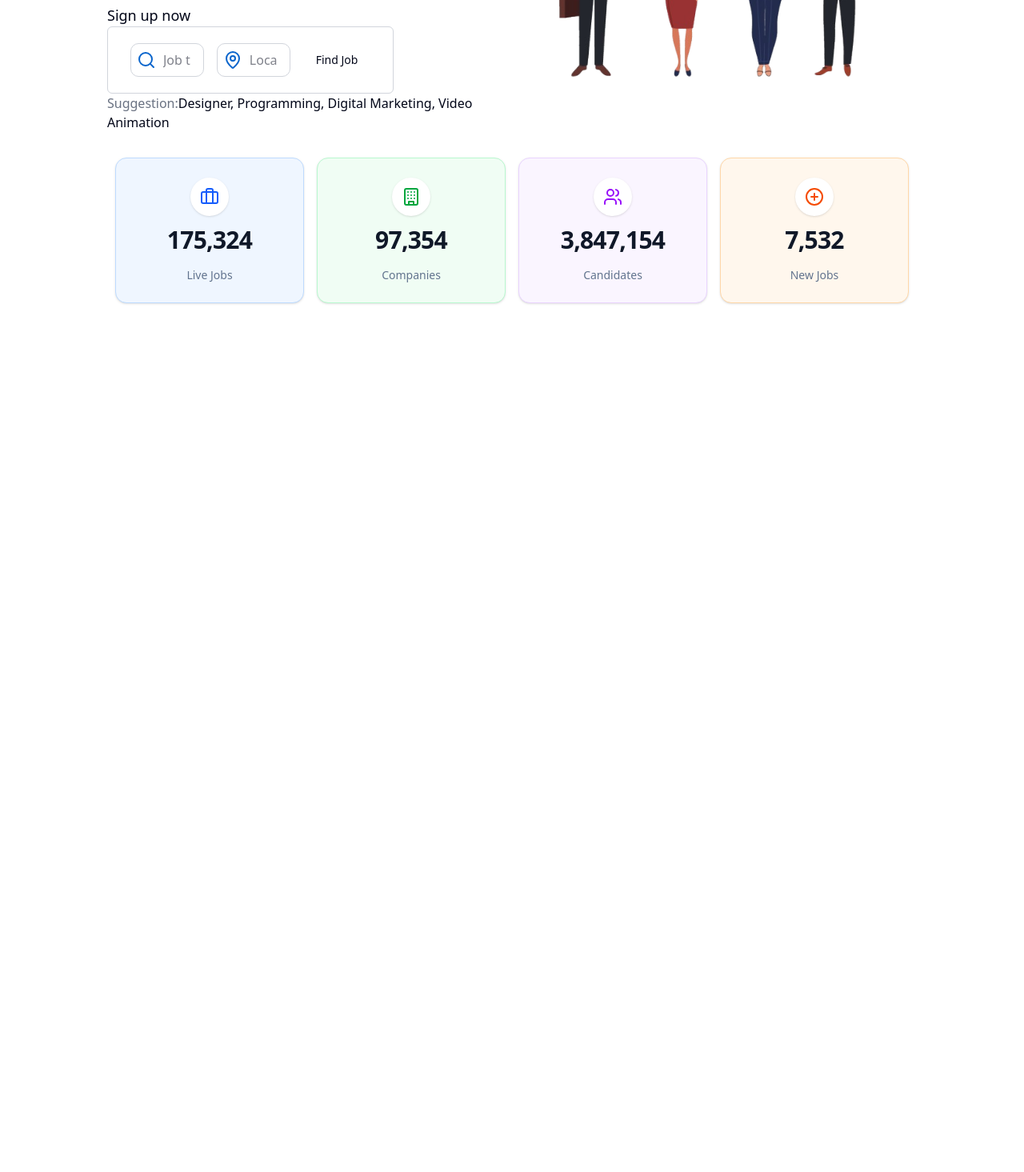
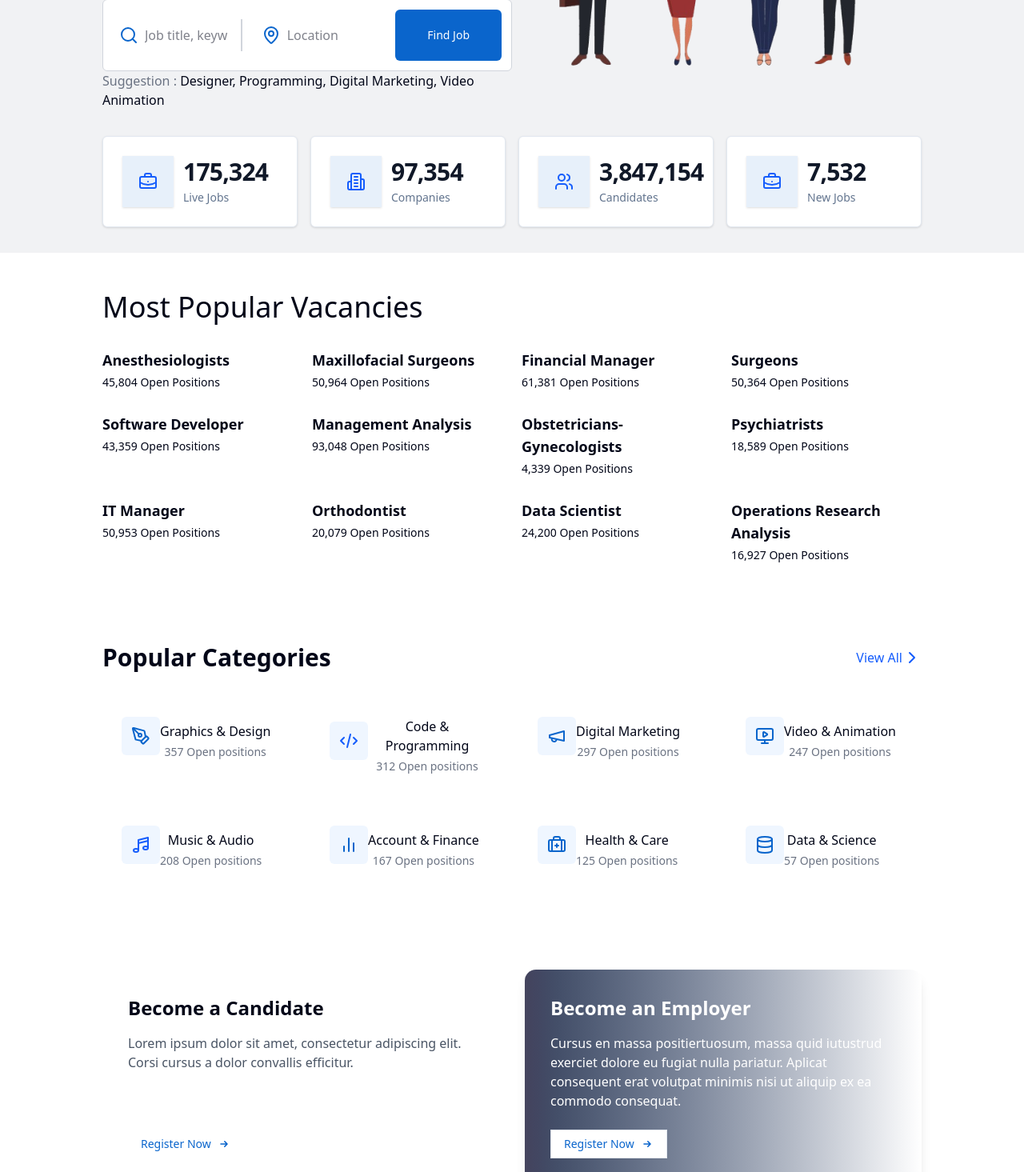
Before and after one commit to saintdannyyy/GiGPluG, a Next.js app: page / in a window 1280 px wide. Shown: the part 380-1845 px from the top of the page at 80% size. Before the commit the page ends 800 px from the top, so only its background shows below. Built offline with nearby package versions, Linux system fonts and the light colour scheme.

Commit message:
Remove Home page component and associated code

```diff
--- a/src/app/page.js
+++ b/src/app/page.js
@@ -5,47 +5,28 @@ import { Input } from "@/components/ui/input";
 import { Button } from "@/components/ui/button";
 import {
   Briefcase,
+  BriefcaseMedical,
   Building,
+  ChartNoAxesColumn,
+  ChevronRight,
+  Database,
   MapPin,
+  Megaphone,
+  MonitorPlay,
+  PenTool,
   PlusCircle,
   Search,
   Users,
 } from "lucide-react";
 import { Card } from "@/components/ui/card";
 import CountUp from "react-countup";
+import Stats from "@/components/Stats";
+import { Footer } from "@/components/Footer";
+import Link from "next/link";
+import PopularCategory from "@/components/PopularCategory";
+import PopularVacancy from "@/components/PopularVacancy";
 
 export default function Home() {
-  const stats = [
-    {
-      value: 175324,
-      label: "Live Jobs",
-      icon: <Briefcase className="w-6 h-6 text-blue-600" />,
-      color:
-        "bg-blue-50 dark:bg-blue-900/30 border-blue-200 dark:border-blue-800",
-    },
-    {
-      value: 97354,
-      label: "Companies",
-      icon: <Building className="w-6 h-6 text-green-600" />,
-      color:
-        "bg-green-50 dark:bg-green-900/30 border-green-200 dark:border-green-800",
-    },
-    {
-      value: 3847154,
-      label: "Candidates",
-      icon: <Users className="w-6 h-6 text-purple-600" />,
-      color:
-        "bg-purple-50 dark:bg-purple-900/30 border-purple-200 dark:border-purple-800",
-    },
-    {
-      value: 7532,
-      label: "New Jobs",
-      icon: <PlusCircle className="w-6 h-6 text-orange-600" />,
-      color:
-        "bg-orange-50 dark:bg-orange-900/30 border-orange-200 dark:border-orange-800",
-    },
-  ];
-
   return (
     <div className="flex z-10 flex-col w-screen h-screen bg-background">
       {/* Header Section*/}
@@ -54,25 +35,25 @@ export default function Home() {
         {/* <Header onSearch={handleSearch} className="z-10" /> */}
       </div>
       {/* Main Body */}
-      <div className="w-full flex flex-col items-center justify-center px-[10%]">
+      <div className="w-full flex flex-col bg-primary-foreground items-center justify-center">
         {/* Info */}
-        <div className="w-full flex flex-row items-center justify-center border-r-primary-foreground pt-10">
-          <div className="flex flex-col w-[50%] items-start justify-center">
-            <h1 className="text-5xl font-semibold text-left">
+        <div className="w-full flex md:flex-row sm:flex-col bg-primary-foreground items-center justify-center border-r-primary-foreground px-[10%] pt-10">
+          <div className="flex flex-col md:w-[50%] sm:w-[100%] items-start justify-center">
+            <h1 className="text-5xl font-bold text-left">
               Let Us Plug You To <br />
               <span className="text-blue-600 mt-20">Your Next Gig</span>
             </h1>
             <p className="text-lg mt-3">
               Whether it’s your next 9-5 or a Freelance gig
             </p>
-            <p className="text-lg mt-3"></p>
-            <p className="text-lg mt-3">We’re the plug</p>
-            <p className="text-lg mt-3">Sign up now</p>
-            <div className="border border-gray-300 w-[70%] rounded-sm hidden md:flex items-center space-x-1 p-3">
+            <p className="text-lg"></p>
+            <p className="text-lg">We’re the plug</p>
+            <p className="text-lg">Sign up now</p>
+            <div className="border border-gray-300 bg-white w-full rounded-sm hidden md:flex items-center space-x-1 p-3">
               {/* Job Search Bar - Only visible on homepage */}
-              <div className="bg-white py-2 px-4 w-full">
-                <div className="flex flex-row items-center justify-between container mx-auto space-x-4">
-                  <div className="relative flex-1">
+              <div className="bg-white w-full">
+                <div className="flex flex-row items-center justify-between w-full container mx-auto space-x-4">
+                  <div className="w-full relative flex-1 border-r-2 border-gray-300">
                     <Search
                       color="#0A65CC"
                       className="absolute left-2 top-1/2 transform -translate-y-1/2"
@@ -80,7 +61,7 @@ export default function Home() {
                     <input
                       type="text"
                       placeholder="Job title, keyword, company"
-                      className="w-full py-2 pl-10 pr-4 rounded-lg border border-gray-300 focus:outline-none focus:ring-2 focus:ring-blue-500 focus:border-transparent"
+                      className="w-full py-2 pl-10 pr-4 rounded-lg border-none focus:outline-none focus:ring-2 focus:ring-blue-500 focus:border-transparent"
                     />
                   </div>
                   <div className="relative flex-1">
@@ -91,107 +72,131 @@ export default function Home() {
                     <input
                       type="text"
                       placeholder="Location"
-                      className="w-full py-2 pl-10 pr-4 rounded-lg border border-gray-300 focus:outline-none focus:ring-2 focus:ring-blue-500 focus:border-transparent"
+                      className="w-full py-2 pl-10 pr-4 rounded-lg border-none focus:outline-none focus:ring-2 focus:ring-blue-500 focus:border-transparent"
                     />
                   </div>
-                  <Button variant={"primary"}>Find Job</Button>
+                  <Button
+                    variant={"primary"}
+                    className="bg-primary rounded-sm px-10 py-8 text-white"
+                  >
+                    <Link href="/Jobs">Find Job</Link>
+                  </Button>
                 </div>
               </div>
             </div>
             <p>
-              <span className="text-gray-500">Suggestion:</span>
-              Designer, Programming, Digital Marketing, Video Animation
+              <span className="text-gray-500">Suggestion : </span>
+              <span className="hover:text-primary cursor-pointer">
+                Designer
+              </span>
+              ,{" "}
+              <span className="hover:text-primary cursor-pointer">
+                Programming
+              </span>
+              ,{" "}
+              <span className="hover:text-primary cursor-pointer">
+                Digital Marketing
+              </span>
+              ,{" "}
+              <span className="hover:text-primary cursor-pointer">
+                Video Animation
+              </span>{" "}
             </p>
           </div>
-          <div className="flex flex-col items-center justify-center">
+          <div className="flex flex-col md:w-[50%] sm:w-[100%] items-center justify-center">
             <Image src={people} alt="people" width={500} height={500} />
           </div>
         </div>
-        {/* fun fact */}
-        <div className="grid grid-cols-1 md:grid-cols-2 lg:grid-cols-4 gap-4 w-full max-w-6xl mx-auto px-4 py-8">
-          {stats.map((stat, index) => (
-            <Card
-              key={index}
-              className={`p-6 hover:shadow-lg transition-all duration-300 hover:-translate-y-1 ${stat.color}`}
-            >
-              <div className="flex flex-col items-center text-center gap-3">
-                <div className="p-3 rounded-full bg-white dark:bg-gray-800 shadow-sm">
-                  {stat.icon}
+
+        {/* Stats */}
+        <Stats />
+
+        {/* Popular vacancies */}
+        <PopularVacancy />
+
+        {/* popular categories */}
+        <PopularCategory />
+
+        {/* Candidate-Employer */}
+        <div className="w-full bg-white mx-auto px-[10%] py-12">
+          <div className="grid grid-cols-1 md:grid-cols-2 gap-8">
+            {/* Become a Candidate */}
+            <div className="bg-white dark:from-blue-900/30 dark:to-blue-900/20 rounded-xl hover:shadow-lg p-8">
+              <div className="flex flex-col h-full">
+                <h2 className="text-2xl font-bold mb-4">Become a Candidate</h2>
+                <p className="text-gray-600 dark:text-gray-300">
+                  Lorem ipsum dolor sit amet, consectetur adipiscing elit. Corsi
+                  cursus a dolor convallis efficitur.
+                </p>
+                <div className="mt-auto">
+                  <Button
+                    variant="primary"
+                    className="w-full md:w-auto text-primary"
+                  >
+                    <div className="flex flex-row">
+                      <Link href="/signup">
+                        <div className="flex flex-row items-center">
+                          Register Now
+                          <svg
+                            xmlns="http://www.w3.org/2000/svg"
+                            className="h-5 w-5 ml-2"
+                            viewBox="0 0 20 20"
+                            fill="currentColor"
+                          >
+                            <path
+                              fillRule="evenodd"
+                              d="M10.293 5.293a1 1 0 011.414 0l4 4a1 1 0 010 1.414l-4 4a1 1 0 01-1.414-1.414L12.586 11H5a1 1 0 110-2h7.586l-2.293-2.293a1 1 0 010-1.414z"
+                              clipRule="evenodd"
+                            />
+                          </svg>
+                        </div>
+                      </Link>
+                    </div>
+                  </Button>
                 </div>
-                <h3 className="text-3xl font-bold tracking-tight text-gray-900 dark:text-gray-50">
-                  <CountUp
-                    end={stat.value}
-                    duration={2.5}
-                    separator=","
-                    enableScrollSpy
-                    scrollSpyOnce
-                  />
-                </h3>
-                <p className="text-sm text-muted-foreground mt-1">
-                  {stat.label}
+              </div>
+            </div>
+
+            {/* Become an Employer */}
+            <div className="bg-gradient-to-r from-[#002B] to-white text-white rounded-xl shadow-lg p-8">
+              <div className="flex flex-col h-full">
+                <h2 className="text-2xl font-bold mb-4">Become an Employer</h2>
+                <p className="mb-6">
+                  Cursus en massa positiertuosum, massa quid iutustrud exerciet
+                  dolore eu fugiat nulla pariatur. Aplicat consequent erat
+                  volutpat minimis nisi ut aliquip ex ea commodo consequat.
                 </p>
+                <div className="mt-auto">
+                  <Button
+                    variant="outline"
+                    className="w-full rounded-none text-primary md:w-auto hover:bg-blue-50 dark:border-blue-400 dark:text-blue-400 dark:hover:bg-blue-900/30"
+                  >
+                    <Link href="/signup">
+                      <div className="flex flex-row justify-center items-center">
+                        <p> Register Now</p>
+                        <svg
+                          xmlns="http://www.w3.org/2000/svg"
+                          className="h-5 w-5 ml-2"
+                          viewBox="0 0 20 20"
+                          fill="currentColor"
+                        >
+                          <path
+                            fillRule="evenodd"
+                            d="M10.293 5.293a1 1 0 011.414 0l4 4a1 1 0 010 1.414l-4 4a1 1 0 01-1.414-1.414L12.586 11H5a1 1 0 110-2h7.586l-2.293-2.293a1 1 0 010-1.414z"
+                            clipRule="evenodd"
+                          />
+                        </svg>
+                      </div>
+                    </Link>
+                  </Button>
+                </div>
               </div>
-            </Card>
-          ))}
+            </div>
+          </div>
         </div>
+        {/* footer */}
+        <Footer />
       </div>
-      {/* <div className="product-list grid grid-cols-5">
-        {products.map((product, index) => {
-          return (
-            <ProductCard
-              key={product._id}
-              product={product}
-              productImage={product.images[0] ?? "default-image-path.jpg"}
-              productName={product.name}
-              productPrice={product.retail_price}
-              availability={product.stock}
-              onClick={onProductClick}
-              onDoubleClick={onProductDoubleClick}
-              setProductQuantities={setProductQuantities}
-            />
-            // <p onClick={() => onProductClick(product)}>{product.name}</p>
-          );
-        })}
-        {products.length === 0 && (
-          <Card className="bg-red-500 w-36 h-28 flex items-center justify-center">
-            <p className="font-bold text-center text-white p-2">
-              No products found
-            </p>
-          </Card>
-        )}
-        <style jsx>{`
-          .product-list {
-            display: grid;
-            flex-direction: row;
-            flex-wrap: wrap;
-            padding: 10px;
-            gap: 5px;
-            justify-items: center;
-            align-items: center;
-            margin: 0 auto;
-          }
-        `}</style>
-      </div> */}
     </div>
   );
 }
-
-/* <div className="flex flex-grow h-full w-screen overflow-y-hidden">
-  {/* Checkout Section */
-
-/* <div className="lg:flex min-w-[510px] hidden">
-    <Checkout selectedProducts={selectedProducts} productQuantities={productQuantities} setSelectedProducts={setSelectedProducts} />
-  </div> */
-
-/* Products Grid */
-
-/* <div className="flex-grow w-full overflow-y-scroll">
-    <CategoryList categories={categories} onCategoryClick={handleCategoryClick} />
-    <ProductList
-      products={filteredProducts}
-      onProductClick={handleProductClick}
-      onProductDoubleClick={handleProductDoubleClick}
-      setProductQuantities={setProductQuantities}
-    />
-  </div>
-</div> */
```
Also changed, not shown: src/app/Home/page.js (deleted, +0 -76 lines).
